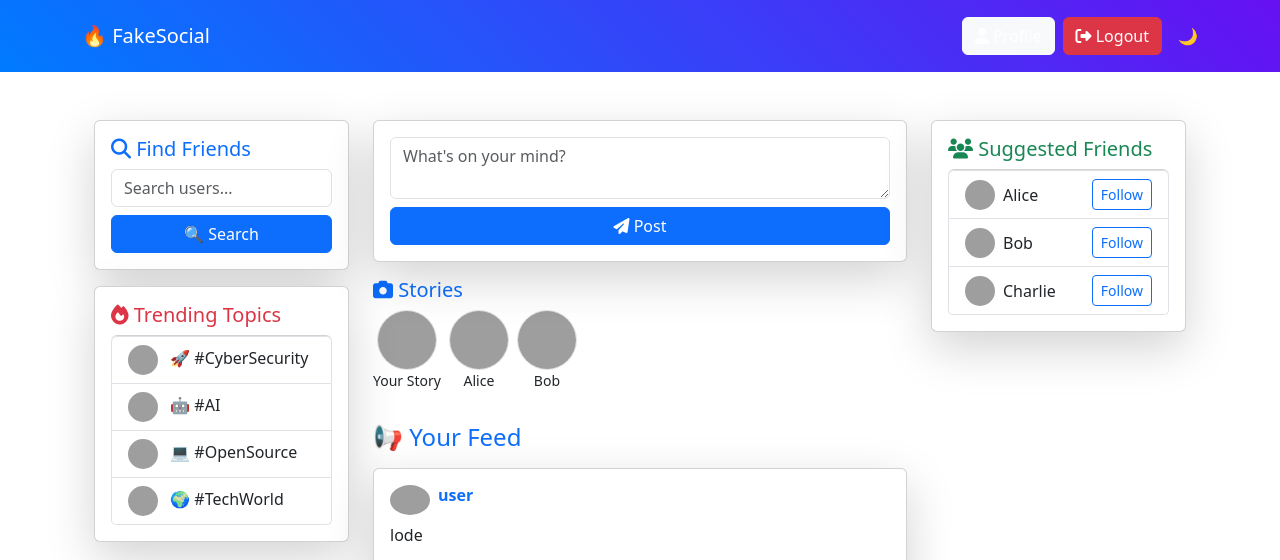
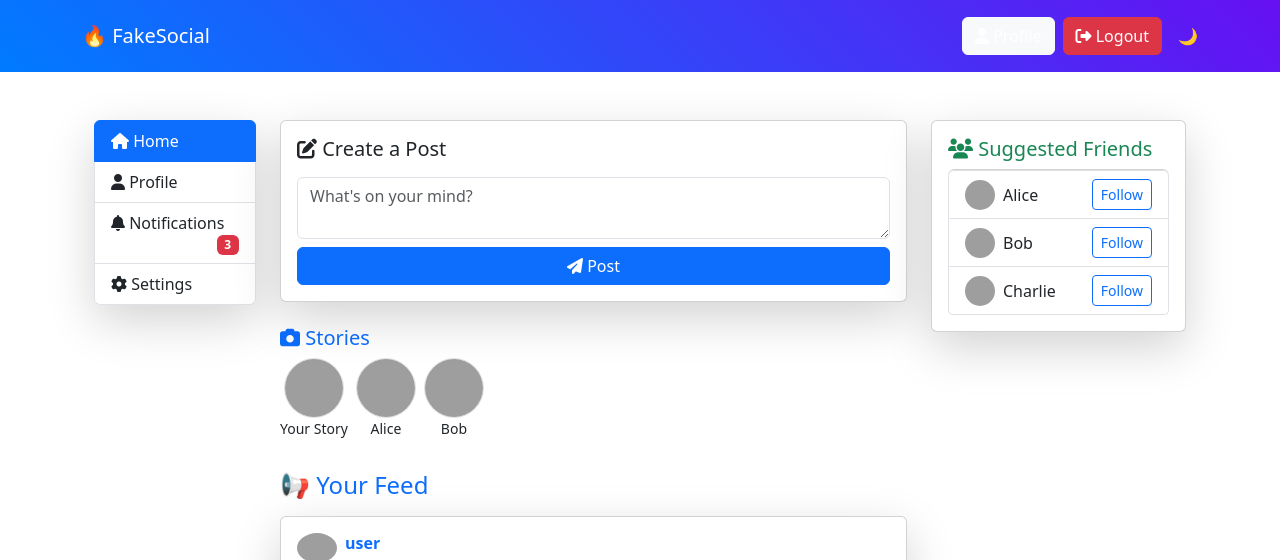
Before and after one commit to atharvasalunke/web_security_dummy, a Flask app: page / in a window 1280 px wide. Shown: the top 560 px of the page. Run offline with Flask 3, Linux system fonts and the light colour scheme; a user stored in the database is signed in; data comes from the database, SQL or seed files in the repository; grey boxes are pictures that could not be loaded.

Commit message:
added Db file

```diff
--- a/templates/index.html
+++ b/templates/index.html
@@ -3,47 +3,55 @@
 {% block title %}Home - FakeSocial{% endblock %}
 
 {% block content %}
-<div class="container mt-4">
+<div class="container-fluid mt-4">
     <div class="row">
-        <!-- Left Sidebar: Search Users & Trending -->
-        <div class="col-md-3">
-            <div class="card p-3 mb-3 shadow-lg rounded">
-                <h5 class="text-primary"><i class="fa fa-search"></i> Find Friends</h5>
-                <form method="GET" action="{{ url_for('search_users') }}">
-                    <input type="text" name="query" class="form-control mb-2" placeholder="Search users..." required>
-                    <button type="submit" class="btn btn-primary w-100">🔍 Search</button>
-                </form>
-            </div>
-
-            <div class="card p-3 shadow-lg rounded">
-                <h5 class="text-danger"><i class="fa fa-fire"></i> Trending Topics</h5>
-                <ul class="list-group">
-                    <li class="list-group-item">
-                        <img src="https://source.unsplash.com/50x50/?tech" class="rounded-circle me-2" width="30">
-                        🚀 #CyberSecurity
-                    </li>
-                    <li class="list-group-item">
-                        <img src="https://source.unsplash.com/50x50/?ai" class="rounded-circle me-2" width="30">
-                        🤖 #AI
-                    </li>
-                    <li class="list-group-item">
-                        <img src="https://source.unsplash.com/50x50/?programming" class="rounded-circle me-2" width="30">
-                        💻 #OpenSource
-                    </li>
-                    <li class="list-group-item">
-                        <img src="https://source.unsplash.com/50x50/?world" class="rounded-circle me-2" width="30">
-                        🌍 #TechWorld
-                    </li>
-                </ul>
+        <!-- Sidebar Navigation -->
+        <div class="col-md-2">
+            <div class="list-group shadow-lg rounded">
+                <a href="#" class="list-group-item list-group-item-action active">
+                    <i class="fa fa-home"></i> Home
+                </a>
+                <a href="{{ url_for('profile', username=session['user']) }}" class="list-group-item list-group-item-action">
+                    <i class="fa fa-user"></i> Profile
+                </a>
+                <a href="#" class="list-group-item list-group-item-action">
+                    <i class="fa fa-bell"></i> Notifications <span class="badge bg-danger float-end">3</span>
+                </a>
+                <a href="#" class="list-group-item list-group-item-action">
+                    <i class="fa fa-cog"></i> Settings
+                </a>
             </div>
         </div>
 
-        <!-- Middle Column: User Posts & Stories -->
-        <div class="col-md-6">
+        <!-- Middle Column: Post Input, User Stories & Feed -->
+        <div class="col-md-7">
             {% if session["user"] %}
-                <div class="post mb-3">
-                    <div class="card shadow-lg rounded">
-                        <div class="card-body">
+                <!-- Post Section -->
+                <div class="card shadow-lg rounded mb-4">
+                    <div class="card-body">
+                        <h5 class="mb-3"><i class="fa fa-edit"></i> Create a Post</h5>
+                        <form action="{{ url_for('post') }}" method="post">
+                            <textarea class="form-control mb-2" name="content" placeholder="What's on your mind?" required></textarea>
+                            <button type="submit" class="btn btn-primary w-100"><i class="fa fa-paper-plane"></i> Post</button>
+                        </form>
+                    </div>
+                </div>
+            {% endif %}
+
+            <!-- Floating Action Button (FAB) for Mobile Posting -->
+            <button class="btn btn-primary fab" data-bs-toggle="modal" data-bs-target="#postModal">
+                <i class="fa fa-plus"></i>
+            </button>
+
+            <!-- Post Modal (for mobile users) -->
+            <div class="modal fade" id="postModal" tabindex="-1" aria-labelledby="postModalLabel" aria-hidden="true">
+                <div class="modal-dialog">
+                    <div class="modal-content">
+                        <div class="modal-header">
+                            <h5 class="modal-title" id="postModalLabel">Create a Post</h5>
+                            <button type="button" class="btn-close" data-bs-dismiss="modal" aria-label="Close"></button>
+                        </div>
+                        <div class="modal-body">
                             <form action="{{ url_for('post') }}" method="post">
                                 <textarea class="form-control mb-2" name="content" placeholder="What's on your mind?" required></textarea>
                                 <button type="submit" class="btn btn-primary w-100"><i class="fa fa-paper-plane"></i> Post</button>
@@ -51,22 +59,22 @@
                         </div>
                     </div>
                 </div>
-            {% endif %}
+            </div>
 
             <!-- User Stories -->
             <div class="mb-3">
                 <h5 class="text-primary"><i class="fa fa-camera"></i> Stories</h5>
-                <div class="d-flex">
+                <div class="d-flex overflow-auto">
                     <div class="story-container text-center me-2">
-                        <img src="https://source.unsplash.com/80x80/?selfie" class="rounded-circle border" width="60">
+                        <img src="https://source.unsplash.com/80x80/?selfie" class="rounded-circle border story" width="60">
                         <p class="small">Your Story</p>
                     </div>
                     <div class="story-container text-center me-2">
-                        <img src="https://source.unsplash.com/80x80/?people" class="rounded-circle border" width="60">
+                        <img src="https://source.unsplash.com/80x80/?people" class="rounded-circle border story" width="60">
                         <p class="small">Alice</p>
                     </div>
                     <div class="story-container text-center me-2">
-                        <img src="https://source.unsplash.com/80x80/?portrait" class="rounded-circle border" width="60">
+                        <img src="https://source.unsplash.com/80x80/?portrait" class="rounded-circle border story" width="60">
                         <p class="small">Bob</p>
                     </div>
                 </div>
@@ -74,7 +82,7 @@
 
             <h4 class="mb-3 text-primary">📢 Your Feed</h4>
             {% for post in posts %}
-                <div class="card mb-3 shadow-lg rounded">
+                <div class="card mb-3 shadow-lg rounded post-card">
                     <div class="card-body">
                         <div class="d-flex align-items-center">
                             <img src="https://ui-avatars.com/api/?name={{ post.author }}&background=random" class="rounded-circle me-2" width="40">
@@ -88,10 +96,9 @@
                         {% if post.image %}
                             <img src="{{ post.image }}" class="img-fluid rounded" alt="User Post">
                         {% else %}
-                            <img src="https://source.unsplash.com/600x300/?nature,city" class="img-fluid rounded" alt="Placeholder Image">
                         {% endif %}
                         <div class="d-flex justify-content-between mt-2">
-                            <button class="btn btn-outline-primary btn-sm"><i class="fa fa-thumbs-up"></i> Like</button>
+                            <button class="btn btn-outline-primary btn-sm like-btn"><i class="fa fa-thumbs-up"></i> Like</button>
                             <button class="btn btn-outline-secondary btn-sm"><i class="fa fa-comment"></i> Comment</button>
                         </div>
                     </div>
@@ -121,4 +128,44 @@
         </div>
     </div>
 </div>
+
+<!-- Custom CSS & Animations -->
+<style>
+    .story {
+        transition: transform 0.3s;
+    }
+    .story:hover {
+        transform: scale(1.1);
+    }
+    .post-card {
+        transition: all 0.3s ease-in-out;
+    }
+    .post-card:hover {
+        box-shadow: 0px 4px 15px rgba(0, 0, 0, 0.2);
+    }
+    .like-btn {
+        transition: 0.3s;
+    }
+    .like-btn:hover {
+        background-color: #007bff;
+        color: white;
+    }
+    .fab {
+        position: fixed;
+        bottom: 20px;
+        right: 20px;
+        width: 60px;
+        height: 60px;
+        border-radius: 50%;
+        font-size: 24px;
+        display: flex;
+        justify-content: center;
+        align-items: center;
+        transition: 0.3s;
+        z-index: 1000;
+    }
+    .fab:hover {
+        transform: scale(1.1);
+    }
+</style>
 {% endblock %}
```
